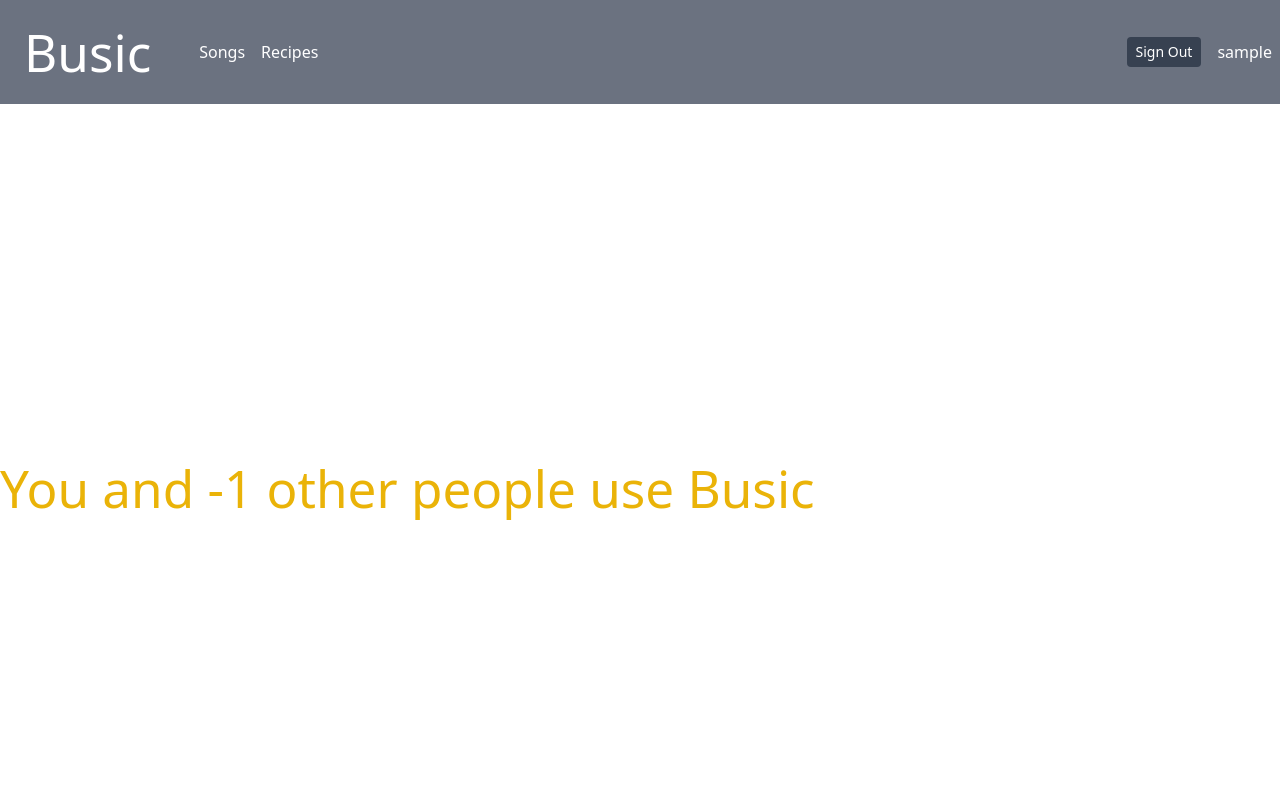
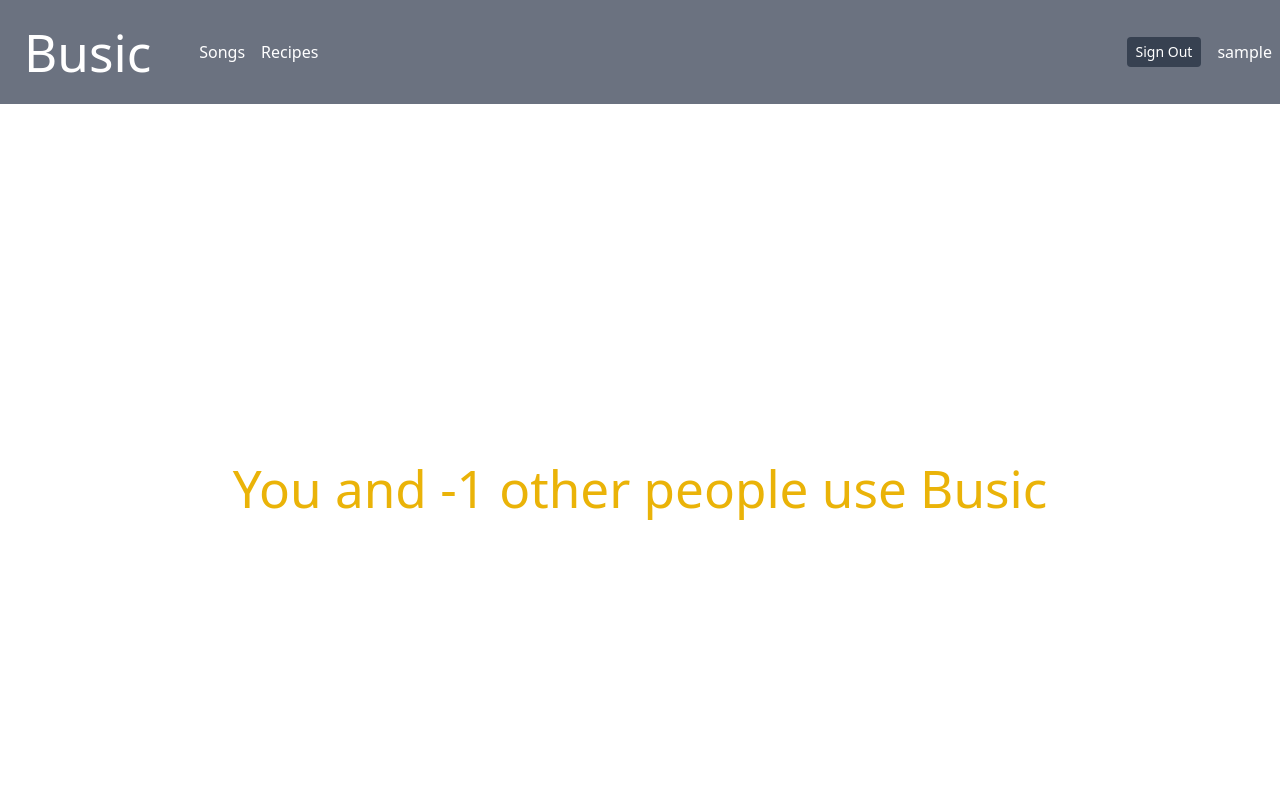
Before and after one commit to timbrady12345/FinalBusic, a React app in the folder frontend/: page / in a window 1280 px wide. Shown: the top 800 px of the page. Built offline with nearby package versions, Linux system fonts and the light colour scheme; no server answers; sample sign-in values are in the browser's storage; the HTML template or start-up script is replaced by a standard one.

Commit message:
center busic count

```diff
--- a/frontend/src/pages/Home.jsx
+++ b/frontend/src/pages/Home.jsx
@@ -70,7 +70,7 @@ export default function Home() {
           </div>
         </div>
       </div> */}
-      <h1 className="flex items-center text-yellow-500 h-[calc(100vh-2rem)]">
+      <h1 className="flex items-center justify-center text-yellow-500 h-[calc(100vh-2rem)]">
         You and {count - 1} other people use Busic
       </h1>
       {/* //Bottom */}
```
